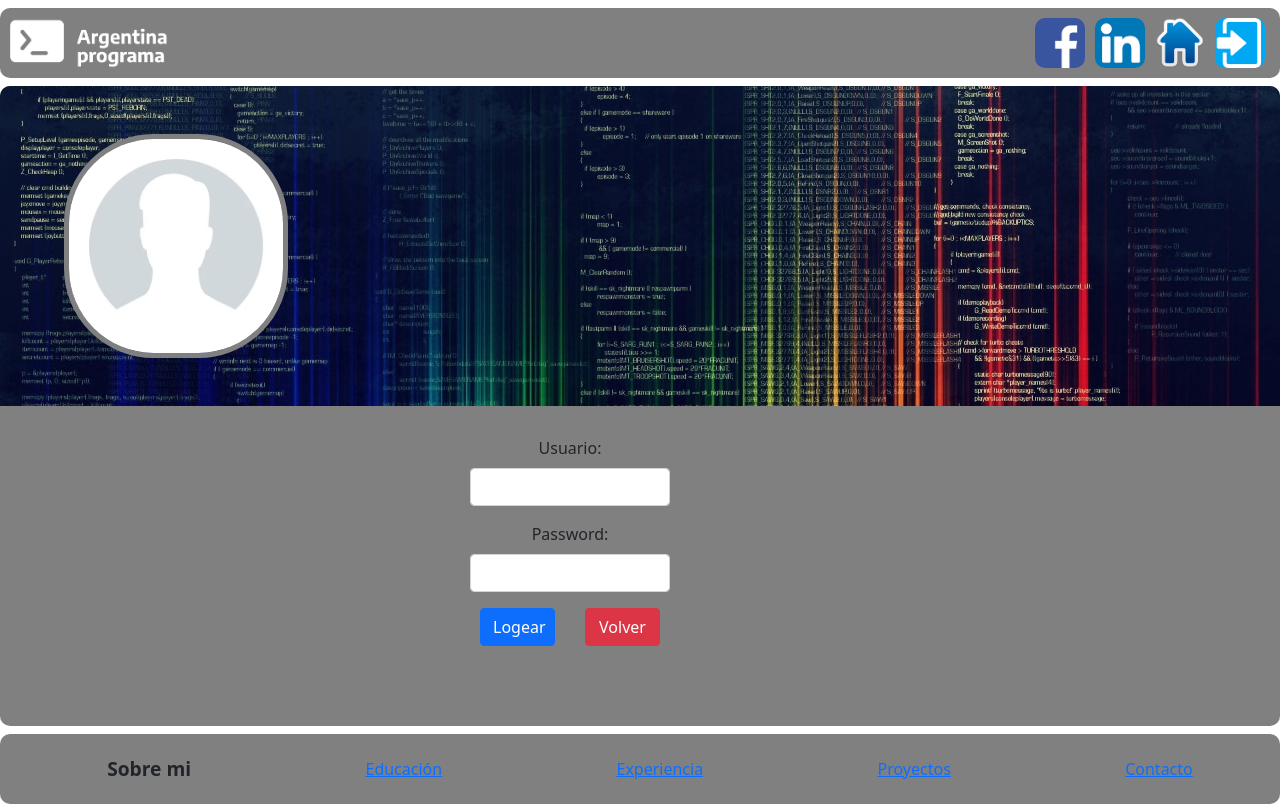
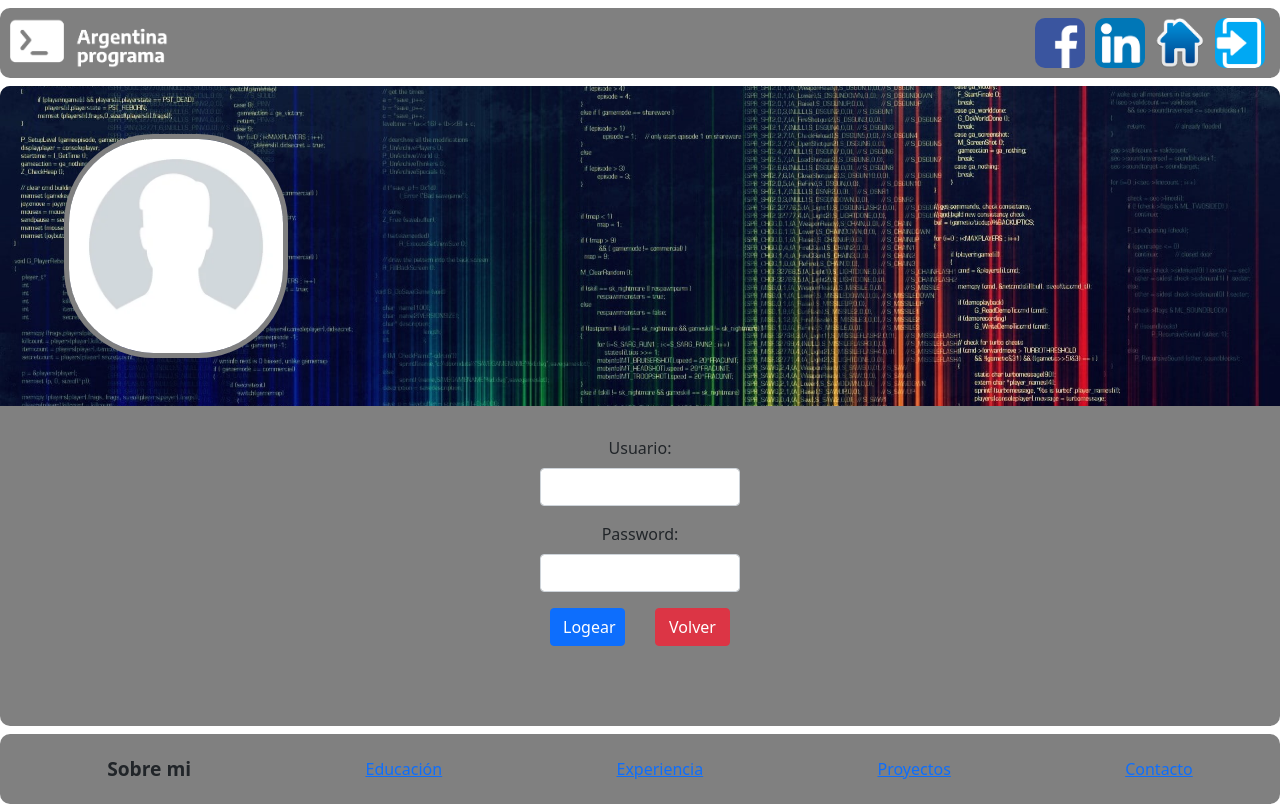
Before and after one commit to xitoar/Portfolio-ang, an Angular app: page /login in a window 1280 px wide. Built offline with nearby package versions, Linux system fonts and the light colour scheme; no server answers.

Commit message:
detalles

```diff
--- a/src/app/login/login.component.css
+++ b/src/app/login/login.component.css
@@ -1,8 +1,7 @@
 .container{
-    height: 50%;
+
     width: 100%;
     text-align: center;
-    margin: 0;
     padding: 0;
 }
 form {
--- a/src/app/login/login.component.ts
+++ b/src/app/login/login.component.ts
@@ -1,3 +1,4 @@
+import { HttpErrorResponse } from '@angular/common/http';
 import { Component, OnInit, Output } from '@angular/core';
 import { FormBuilder, FormGroup, Validator, Validators } from '@angular/forms';
 import { Router } from '@angular/router';
@@ -33,6 +34,7 @@ export class LoginComponent implements OnInit {
           alert("Datos cargados erroneos")
         }
       });
+      ;
     } else {
       alert("Datos cargados incompletos")
     }
--- a/src/app/resumen/resumen.component.ts
+++ b/src/app/resumen/resumen.component.ts
@@ -37,7 +37,9 @@ export class ResumenComponent implements OnInit {
   ngOnInit(): void {
     this.conServ.getData().subscribe(data => {
       this.datos.datos = data;
-      this.archivo = data.imagen;
+      if (data.imagen != null) {
+        this.archivo = data.imagen;
+      }
     });
   }
 
--- a/src/app/service/conexion.service.ts
+++ b/src/app/service/conexion.service.ts
@@ -8,8 +8,8 @@ import { DatosService } from '../service/datos.service';
 })
 export class ConexionService {
 
-  apiDir: string = "https://helios-portfolio-backend.herokuapp.com/";
-  //apiDir: string = "http://localhost:8080/";
+  //apiDir: string = "https://helios-portfolio-backend.herokuapp.com/";
+  apiDir: string = "http://localhost:8080/";
 
 
 
```
